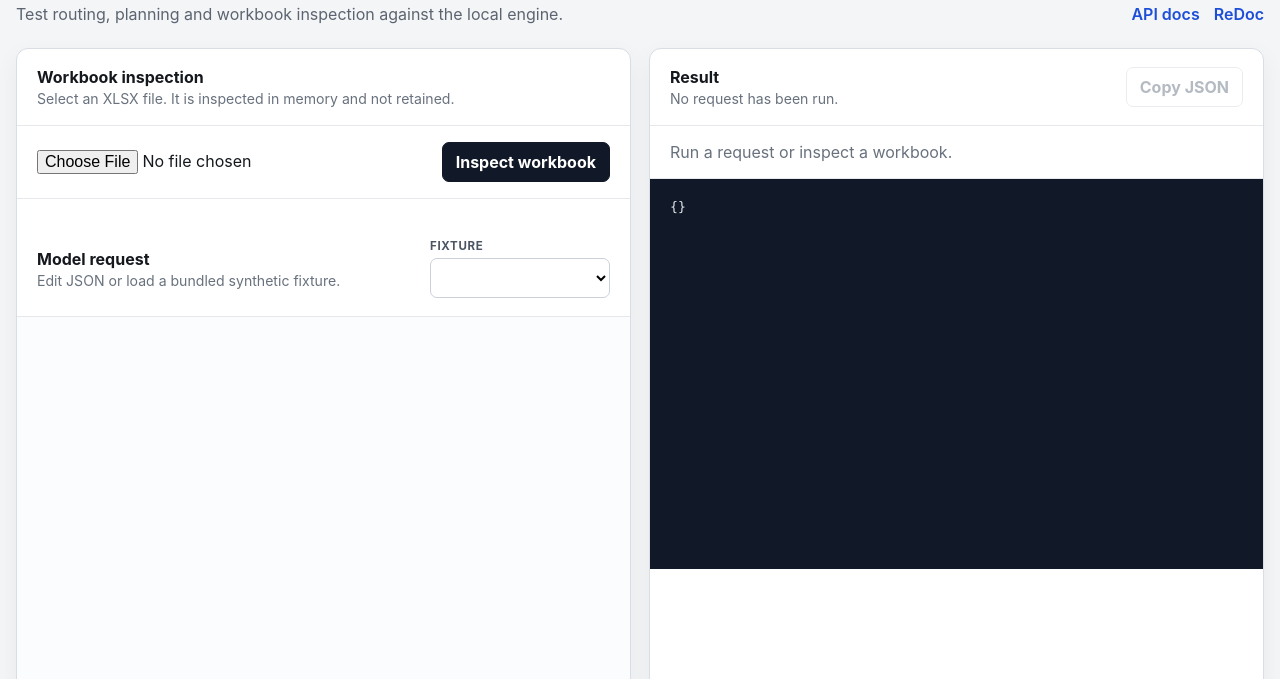
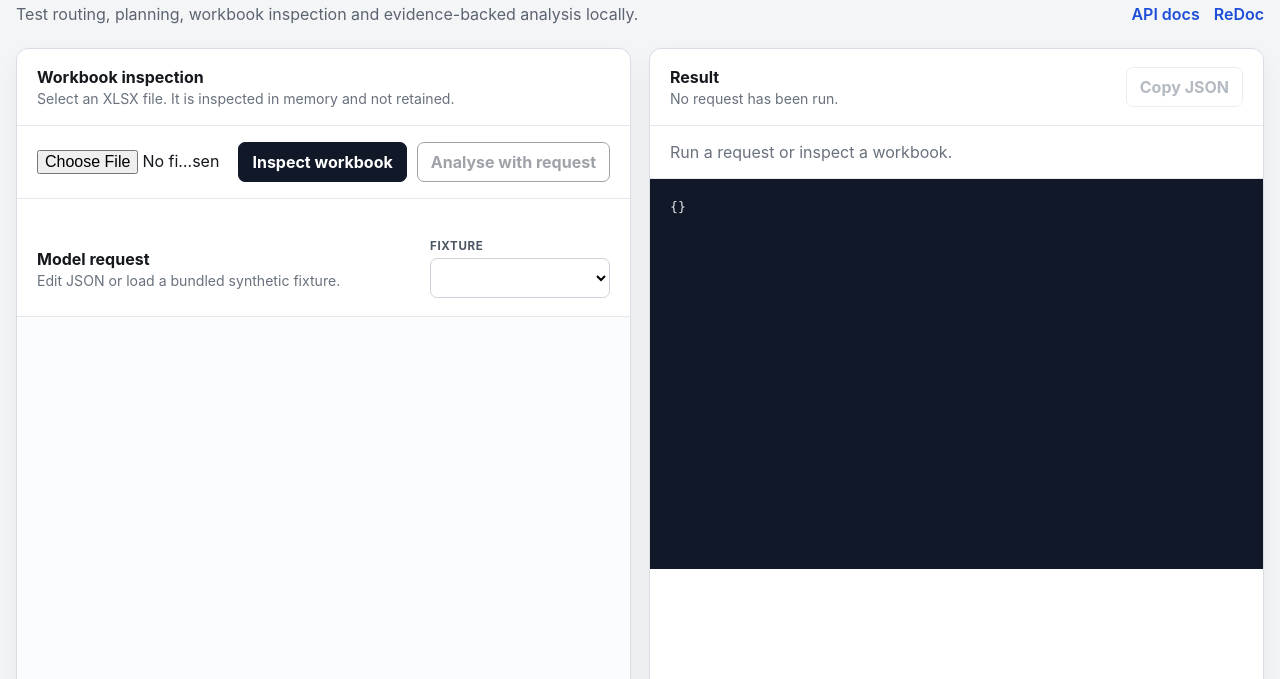
Before and after one commit to thedanieltan/financial-model-router-oss, a plain HTML site: page fmr/web/index.html in a window 1280 px wide. Shown: the part 121-800 px from the top of the page. Drawn offline with Linux system fonts and the light colour scheme; files that its build step writes are made by us from their sources; no server answers; files whose address does not match are found by name.

Commit message:
Add workbook analysis action to the workbench

```diff
--- a/fmr/web/index.html
+++ b/fmr/web/index.html
@@ -11,7 +11,7 @@
     <div>
       <p class="eyebrow">Financial Model Router</p>
       <h1>Developer Workbench</h1>
-      <p>Test routing, planning and workbook inspection against the local engine.</p>
+      <p>Test routing, planning, workbook inspection and evidence-backed analysis locally.</p>
     </div>
     <nav>
       <a href="/docs">API docs</a>
@@ -35,6 +35,7 @@
           accept=".xlsx,application/vnd.openxmlformats-officedocument.spreadsheetml.sheet"
         >
         <button id="inspect-button" type="button">Inspect workbook</button>
+        <button id="analyse-button" type="button" class="secondary" disabled>Analyse with request</button>
       </div>
       <p id="workbook-status" class="status" aria-live="polite"></p>
 
```
